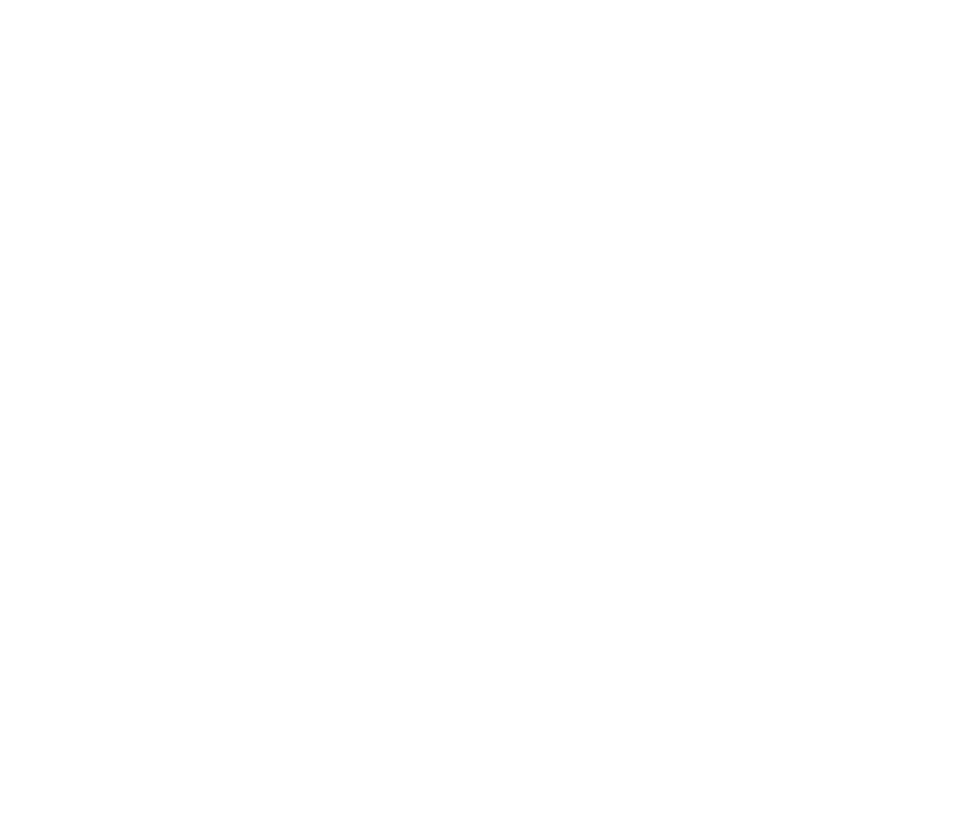
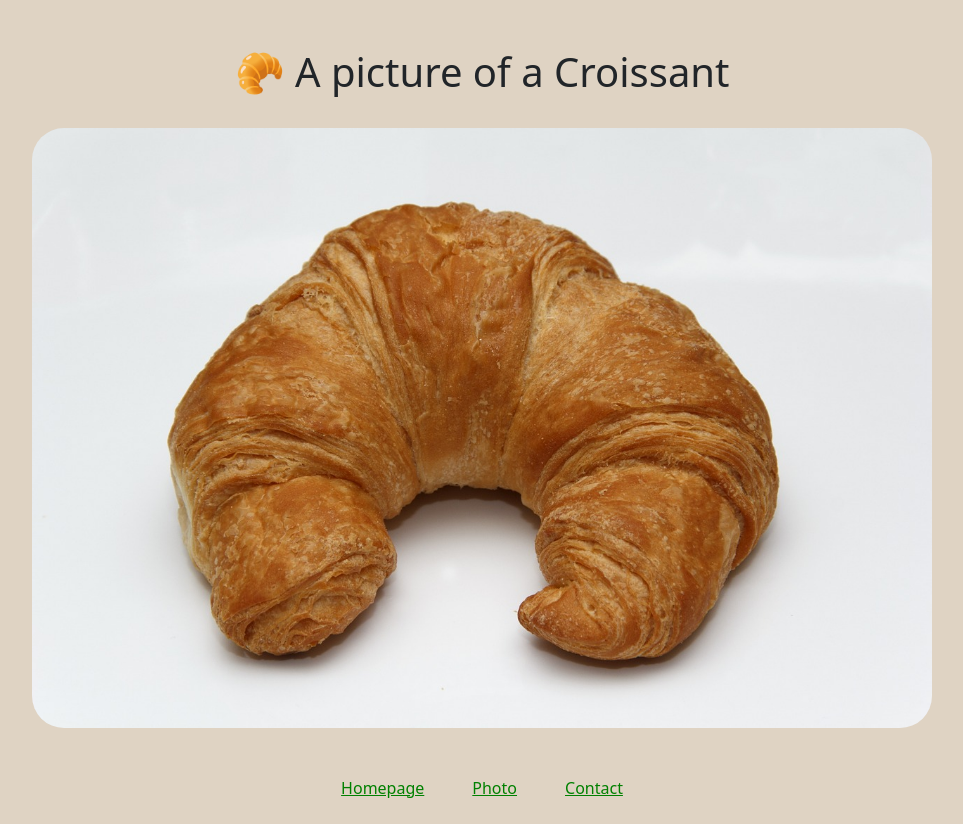
Before and after one commit to calcaventia/croissant-multipage-app, a plain HTML site: page image.html in a window 1280 px wide. Shown: the whole page, without its empty margins (158-1121 px from the left). Before the commit the page ends 800 px from the top, so only its background shows below. Drawn offline with nearby package versions, Linux system fonts and the light colour scheme.

Commit message:
pages content

```diff
--- a/image.html
+++ b/image.html
@@ -3,15 +3,30 @@
   <head>
     <meta charset="UTF-8" />
     <meta name="viewport" content="width=device-width, initial-scale=1.0" />
+
     <link
       href="https://cdn.jsdelivr.net/npm/bootstrap@5.3.2/dist/css/bootstrap.min.css"
       rel="stylesheet"
       integrity="sha384-T3c6CoIi6uLrA9TneNEoa7RxnatzjcDSCmG1MXxSR1GAsXEV/Dwwykc2MPK8M2HN"
       crossorigin="anonymous"
     />
+    <link href="src/styles.css" rel="stylesheet" type="text/css" />
     <title>Croissant Image</title>
   </head>
   <body>
+    <div class="container mt-5 text-center mb-4">
+      <h1>🥐 A picture of a Croissant</h1>
+      <img
+        src="/images/croissant-1153402_1280.jpg"
+        alt="croissant"
+        class="mt-4 rounded-5"
+      />
+      <div class="d-flex gap-5 justify-content-center mt-5">
+        <div><a href="/" class="color-a">Homepage</a></div>
+        <div><a href="/image.html" class="color-a">Photo</a></div>
+        <div><a href="/contact.html" class="color-a">Contact</a></div>
+      </div>
+    </div>
     <script
       src="https://cdn.jsdelivr.net/npm/bootstrap@5.3.2/dist/js/bootstrap.bundle.min.js"
       integrity="sha384-C6RzsynM9kWDrMNeT87bh95OGNyZPhcTNXj1NW7RuBCsyN/o0jlpcV8Qyq46cDfL"
--- /dev/null
+++ b/src/styles.css
@@ -0,0 +1,18 @@
+body {
+  background-color: #dfd3c3;
+}
+img {
+  max-width: 100%;
+  height: auto;
+}
+
+@media (min-width: 800px) {
+  img {
+    max-width: 900px;
+    width: 100%;
+  }
+}
+
+.color-a {
+  color: green;
+}
```
Also changed, not shown: contact.html (+13 -0 lines), index.html (+4 -3 lines), images/croissant-1153402_1280.jpg (added).
